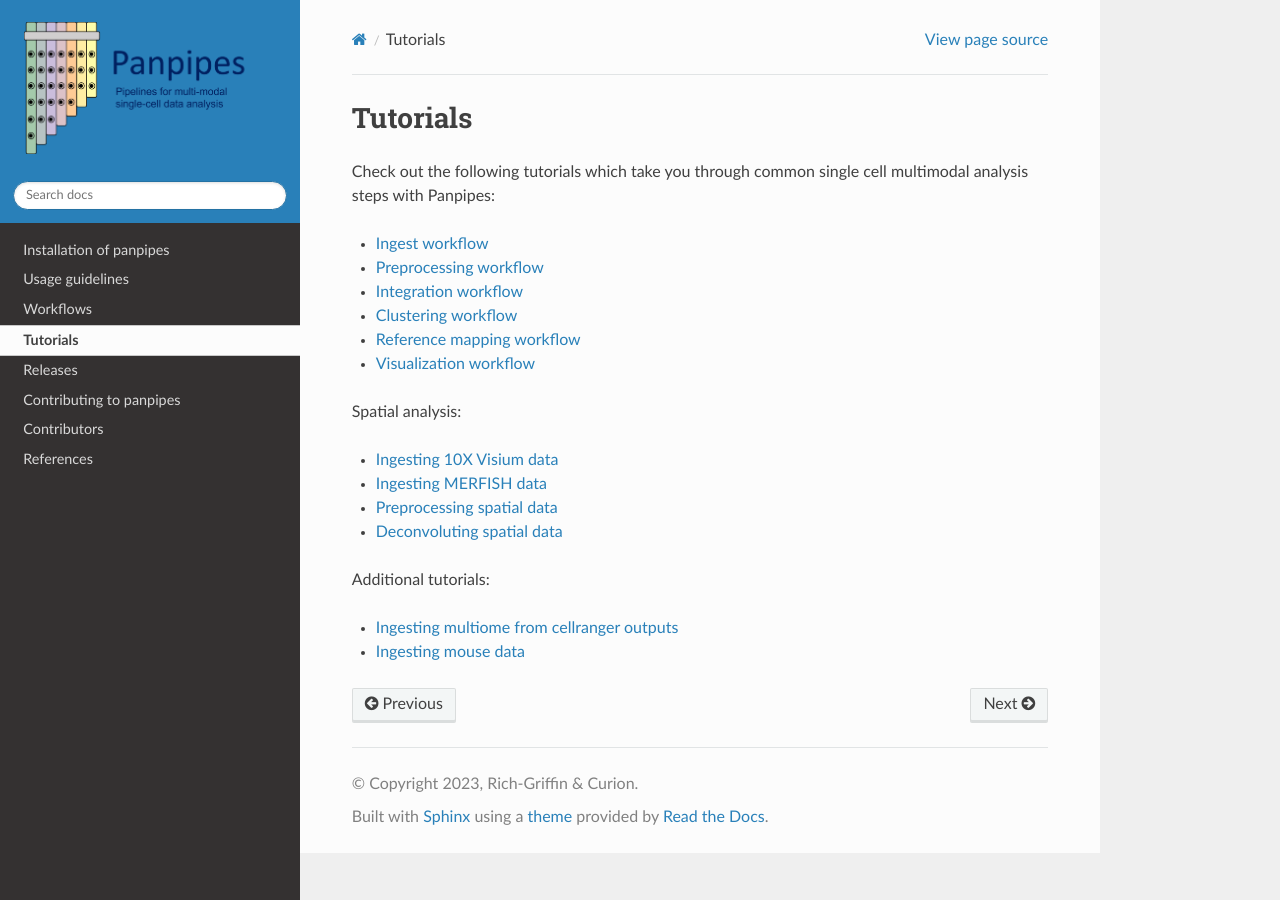
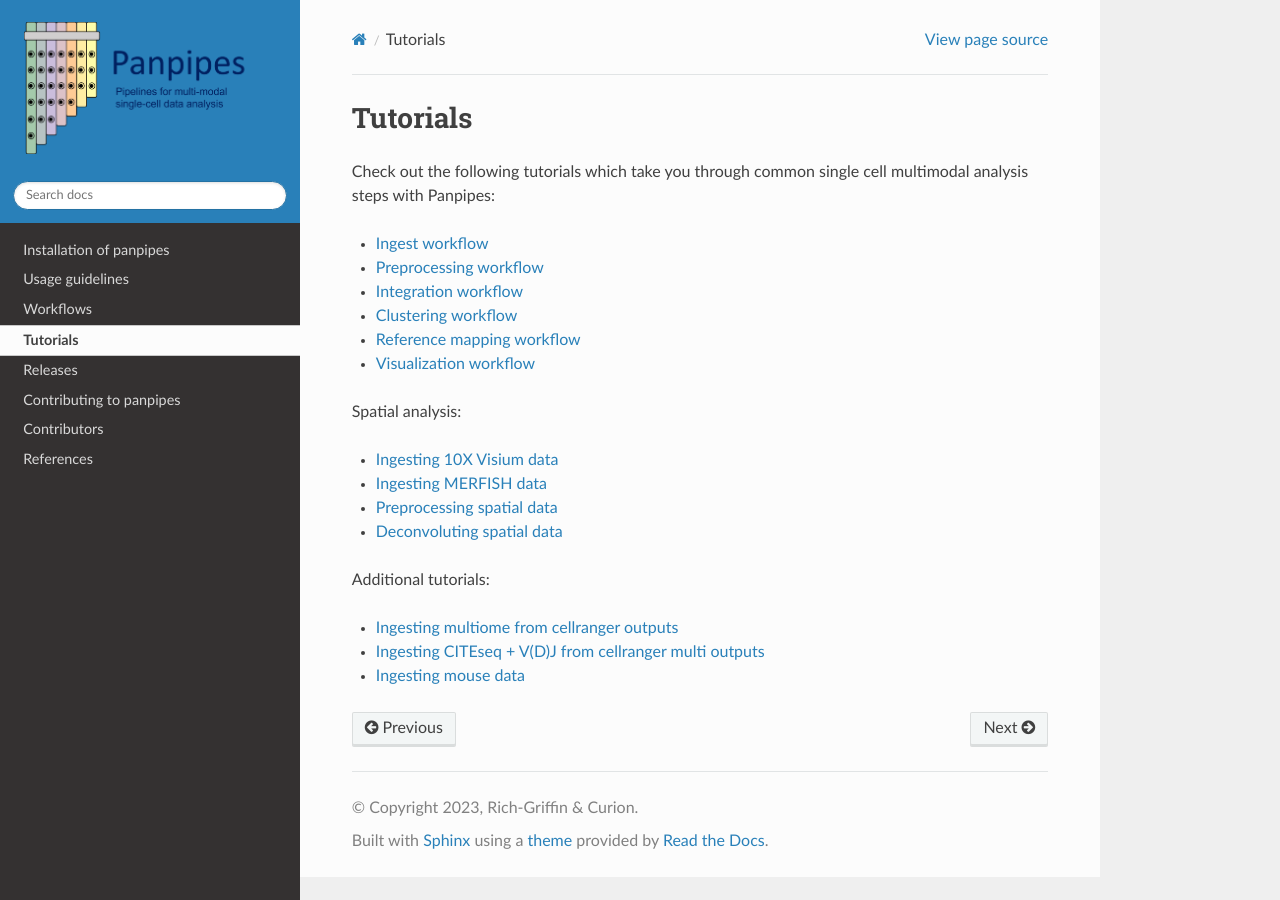
Before and after one commit to bio-la/panpipes-nextflow, a Sphinx documentation site: the page built from docs/tutorials/index.md, in a window 1280 px wide. Built offline with Sphinx 7.4.7 and the Read the Docs theme 2.0.0, drawn with Linux system fonts in a browser that asks for light colours.

Commit message:
added citeseq tutorial

```diff
--- a/docs/tutorials/index.md
+++ b/docs/tutorials/index.md
@@ -21,4 +21,5 @@ Spatial analysis:
 Additional tutorials:
 
 - [Ingesting multiome from cellranger outputs](https://panpipes-tutorials.readthedocs.io/en/latest/ingesting_multiome/ingesting_mome.html)
+- [Ingesting CITEseq + V(D)J from cellranger multi outputs](https://panpipes-tutorials.readthedocs.io/en/latest/ingesting_multimodal_data/ingesting_multimodal_data.html)
 - [Ingesting mouse data](https://panpipes-tutorials.readthedocs.io/en/latest/ingesting_mouse/Ingesting_mouse_data_with_panpipes.html)
```
